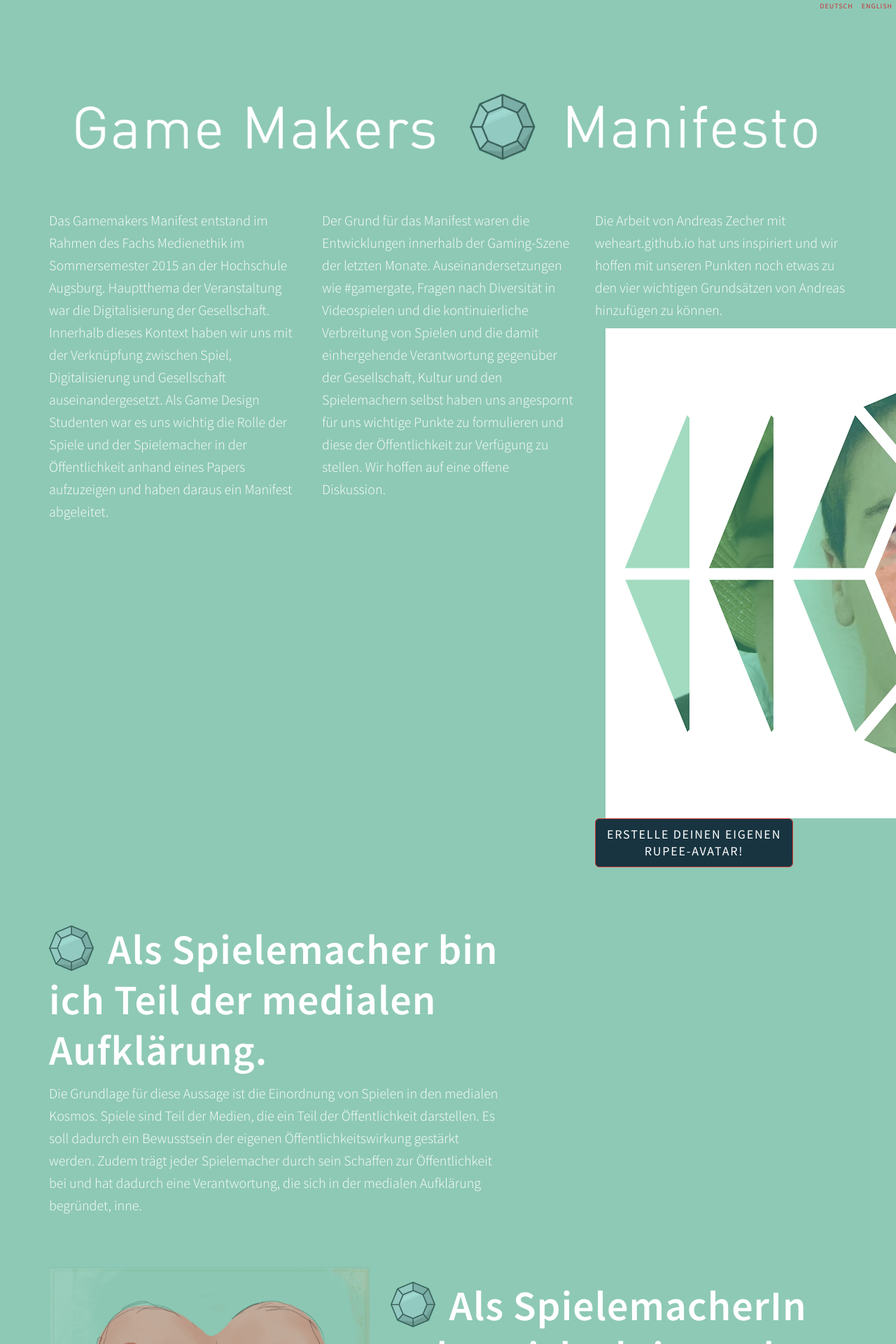
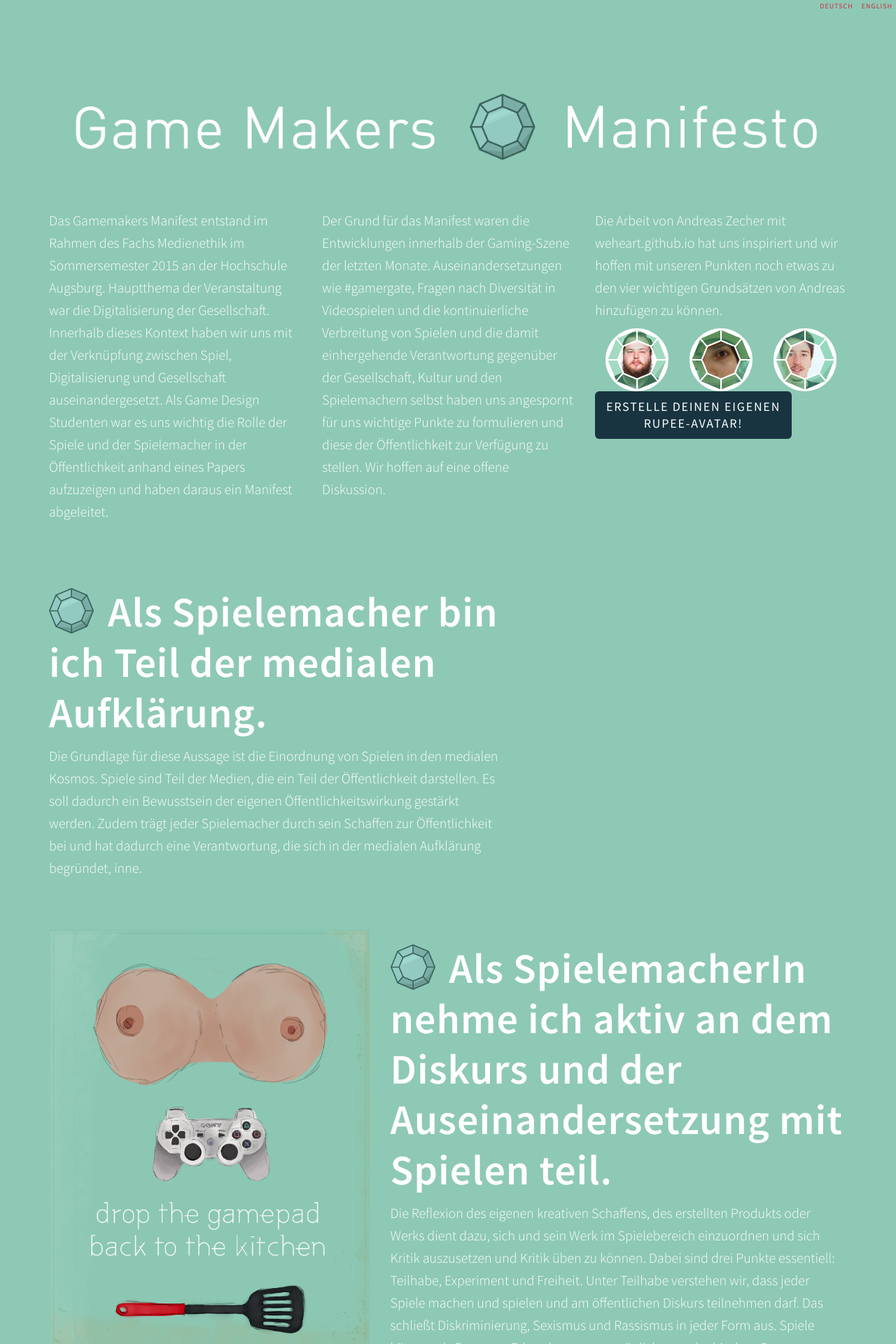
Before and after one commit to gamemakersmanifesto/gamemakersmanifesto.github.io, a Jekyll site: the page built from index.html, in a window 1280 px wide. Shown: the top 1920 px of the page at 70% size. Built offline with Jekyll 4.4.1, drawn with Linux system fonts in a browser that asks for light colours; nearby versions of some CDN libraries.

Commit message:
REFURBISH: Structure + Css

```diff
--- a/_layouts/manifest.html
+++ b/_layouts/manifest.html
@@ -21,9 +21,9 @@ layout: default
                 </div>
                 <div class="col-md-4">
                     <p>Die Arbeit von Andreas Zecher mit weheart.github.io hat uns inspiriert und wir hoffen mit unseren Punkten noch etwas zu den vier wichtigen Grundsätzen von Andreas hinzufügen zu können.</p>
-<div class="col-md-4"><img src="img/avatare/Avatar_Flo.png"></div>
-<div class="col-md-4"><img src="img/avatare/Avatar_Tanja.png"></div>
-<div class="col-md-4"><img src="img/avatare/Avatar_Jonas.png"></div>
+<div class="col-md-4"><img src="img/avatare/Avatar_Flo.png" class="img-responsive img-circle"></div>
+<div class="col-md-4"><img src="img/avatare/Avatar_Tanja.png" class="img-responsive img-circle"></div>
+<div class="col-md-4"><img src="img/avatare/Avatar_Jonas.png" class="img-responsive img-circle"></div>
                         <a href="/gmmgenerator/index.html" class="btn btn-danger btn-lg">Erstelle deinen eigenen <br> Rupee-Avatar!</a>
                 </div>
 
--- a/css/main.css
+++ b/css/main.css
@@ -86,6 +86,7 @@ img {
 }
 .btn-danger {
     background-color: #183441;
+    border:#40735a;
 }
 /* TEXT */
 
```
